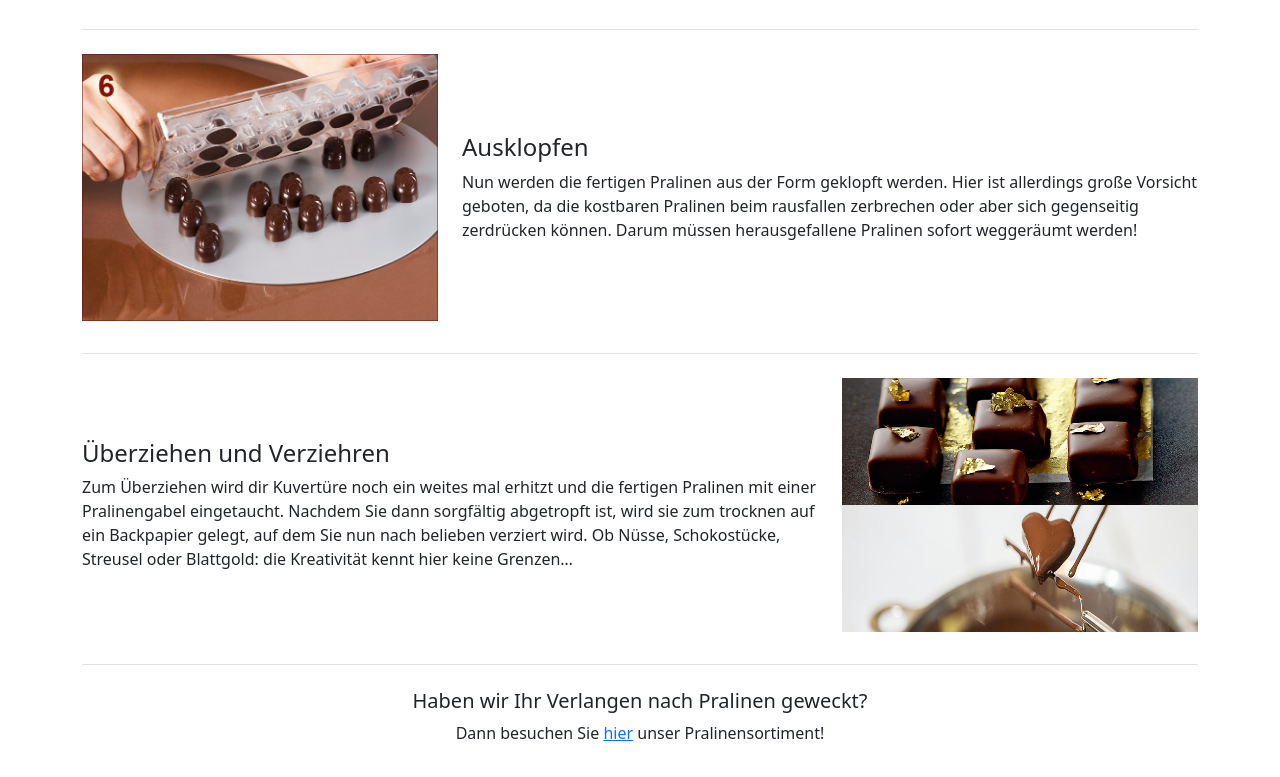
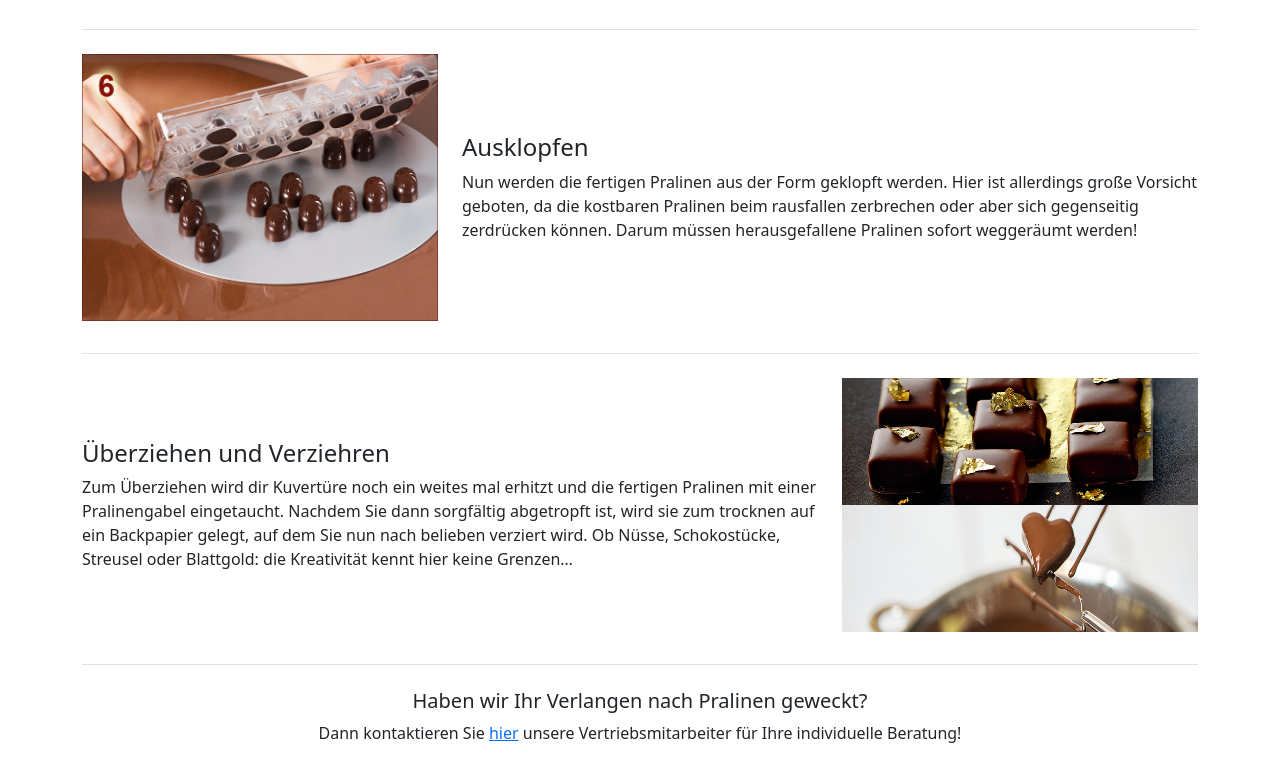
Before and after one commit to WWI22-ProjectWS22/projectWS22, a plain HTML site: page Projekt Webseite/Event.html in a window 1280 px wide. Shown: the part 1618-2395 px from the top of the page. Drawn offline with Linux system fonts and the light colour scheme.

Commit message:
Update Event.html

```diff
--- a/Projekt Webseite/Event.html
+++ b/Projekt Webseite/Event.html
@@ -120,9 +120,9 @@
 
                 <div class="text-center">
 					<h5>Haben wir Ihr Verlangen nach Pralinen geweckt?</h5>
-					<p>Dann besuchen Sie
-						<a class="link" href="./unterseiten/Produkte.html">hier</a>
-					    unser Pralinensortiment!</p>
+					<p>Dann kontaktieren Sie
+						<a class="link" href="./unterseiten/Event.html">hier</a>
+					    unsere Vertriebsmitarbeiter für Ihre individuelle Beratung!</p>
 				</div>
 
         </div>
```
